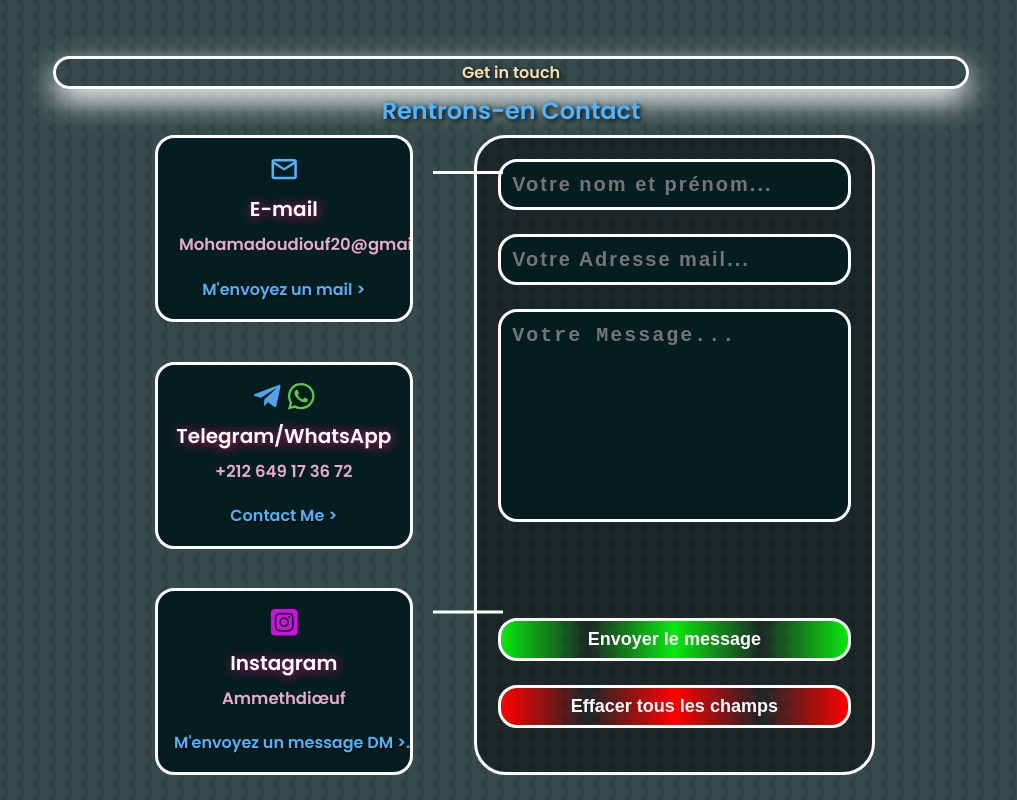
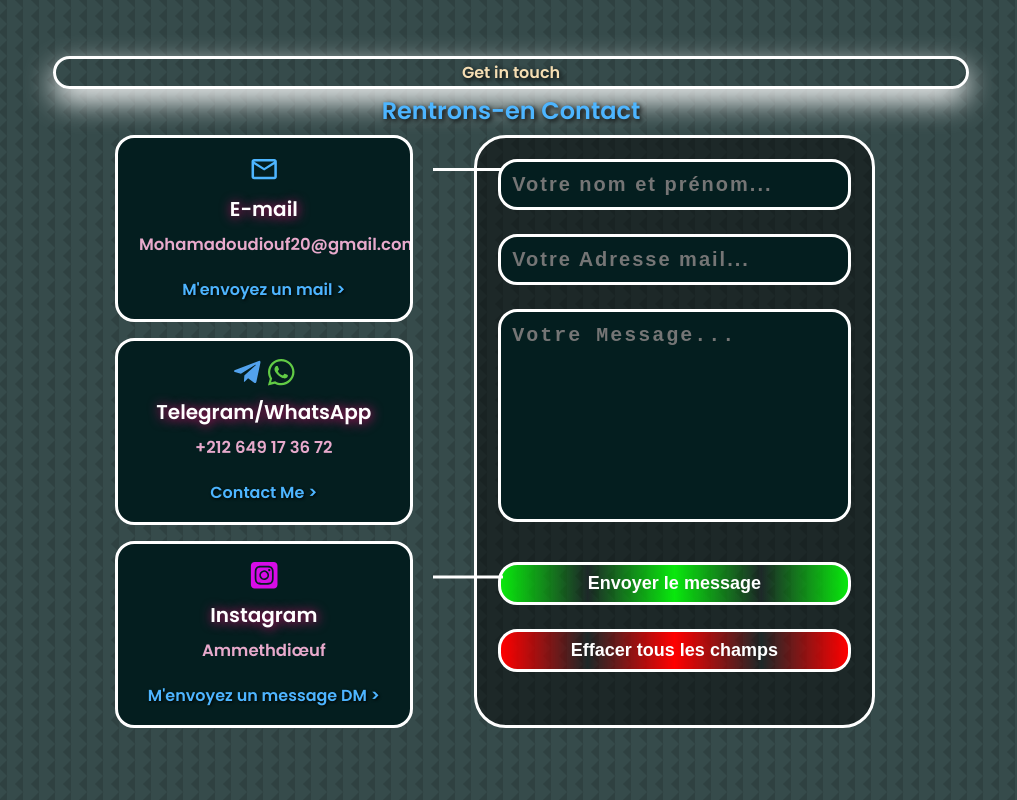
Before and after one commit to Mouhamed1003/keenprogrammer.com, a React (Create React App) app: page / in a window 1280 px wide. Shown: the part 5320-6120 px from the top of the page, without its empty margins (129-1146 px from the left). Built offline with nearby package versions, Linux system fonts and the light colour scheme.

Commit message:
Update contact.css

```diff
--- a/src/components/contact/contact.css
+++ b/src/components/contact/contact.css
@@ -29,7 +29,7 @@ section {
     flex-direction: column;
     gap: 1rem;
     justify-content: space-between;
-    margin-left: 7rem;
+    margin-left: 4.5rem;
 }
 
 .contact_option {
@@ -185,7 +185,7 @@ textarea {
     padding: 0.5rem;
     background: linear-gradient(to right, #09e80d, transparent, #09e80d, transparent, #09e80d);
     color: white;
-    margin-top: 4.5rem;
+    margin-top: 1rem;
 }
 
 .btnEnvoyer:hover {
```
